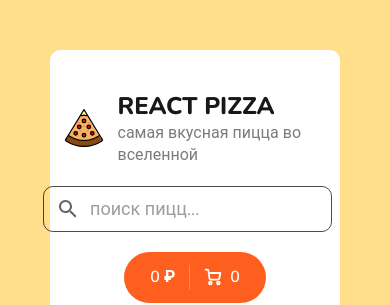
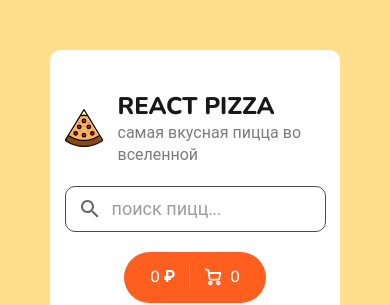
Before and after one commit to Klim-Somov/React-Food, a React (Create React App) app: page / in a window 390 px wide. Shown: the top 305 px of the page. Built offline with nearby package versions, Linux system fonts and the light colour scheme; no server answers.

Commit message:
adaptive search

```diff
--- a/src/components/Search/search.module.scss
+++ b/src/components/Search/search.module.scss
@@ -1,4 +1,5 @@
 .root {
+  width: 100%;
   opacity: 0.7;
   border: 1px solid rgba(0, 0, 0.1);
   padding: 10px 12px;
@@ -8,8 +9,12 @@
   align-items: center;
   gap: 10px;
   margin-right: 15px;
+  @media (max-width:500px){
+    margin-right: 0;
+
+  }
   input {
-
+    width: 100%;
     font-size: 18px;
     border: none;
   }
--- a/src/pages/Home.jsx
+++ b/src/pages/Home.jsx
@@ -13,7 +13,7 @@ const Home = ({ searchValue }) => {
   const dispatch = useDispatch();
 
   const { items, status } = useSelector(pizzasSelector);
-  const {sort, categoryId} = useSelector(filterSelector);
+  const { sort, categoryId } = useSelector(filterSelector);
 
   const search = searchValue ? `search=${searchValue}` : "";
 
@@ -49,6 +49,6 @@ const Home = ({ searchValue }) => {
       <Pagination />
     </>
   );
-}
+};
 
 export default Home;
```
